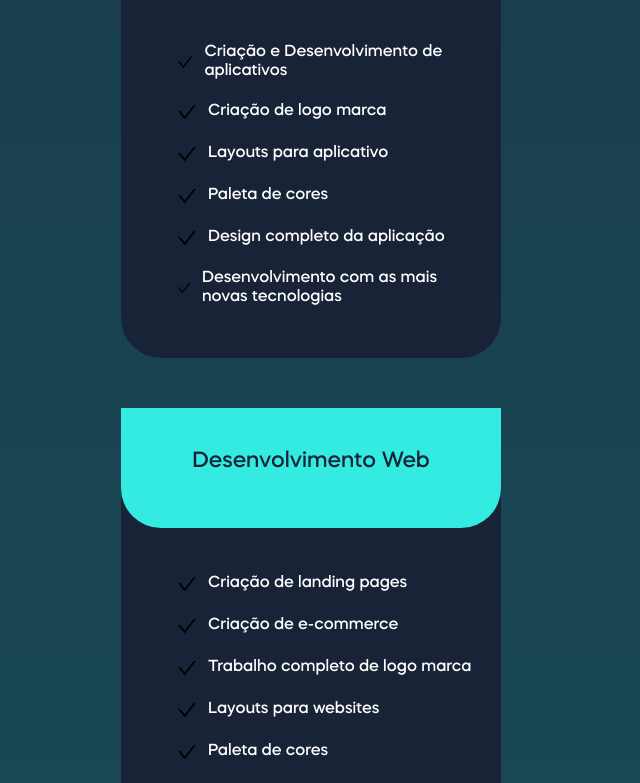
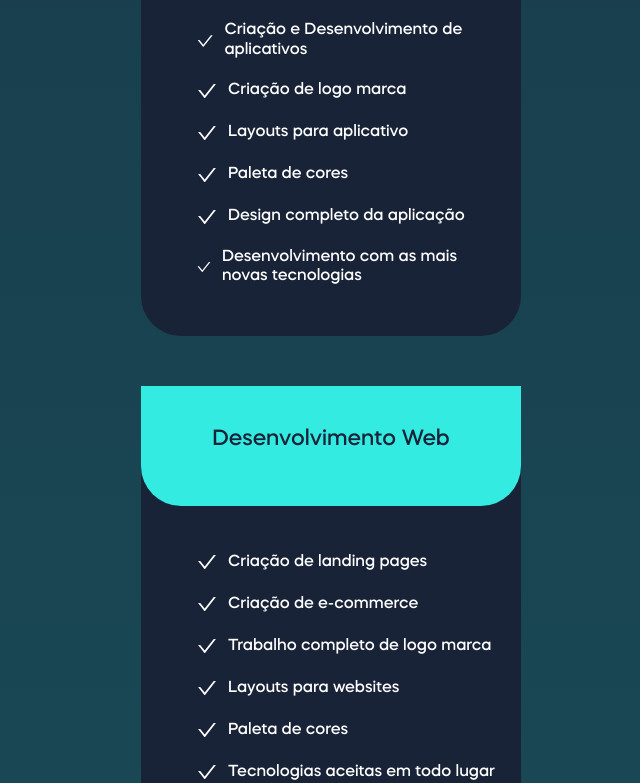
Before and after one commit to Devkelwin/portifolio, a Next.js app: page / in a window 1280 px wide. Shown: the part 2794-3577 px from the top of the page, without its empty margins (309-949 px from the left). Built offline with nearby package versions, Linux system fonts and the light colour scheme.

Commit message:
four commit

```diff
--- a/app/page.tsx
+++ b/app/page.tsx
@@ -83,7 +83,7 @@ export default function Home() {
 
       <header style={{ display: 'flex', alignItems: 'center', justifyContent: 'center', textAlign: 'center', paddingTop: '5%',paddingBottom:'5%' }}>
 <Section3 />
-      </header>
+    </header>
 
 
 
--- a/src/components/section3.tsx
+++ b/src/components/section3.tsx
@@ -3,8 +3,8 @@ import { AiOutlineCheck } from 'react-icons/ai'
 export default function Section3() {
 
   return (
-    <section style={{ justifyContent: 'center', padding: 20 }}>
-    <section style={{ background: "#182337", height: 480, width: 380, borderBottomLeftRadius:40,borderBottomRightRadius:40, marginTop: '3%',marginRight:40,maxWidth: '1224px'}}>
+    <section style={{ justifyContent: 'center' }}>
+    <section style={{ background: "#182337", height: 480, width: 380, borderBottomLeftRadius:40,borderBottomRightRadius:40, marginTop: '3%'}}>
 
         <section style={{ background: "#34ebe2", height: 120, width: 380,borderBottomLeftRadius:40,borderBottomRightRadius:40}} >
 
@@ -12,7 +12,7 @@ export default function Section3() {
         </section>
     <section style={{padding:25}}>
         <section style={{ display: 'flex', alignItems: 'center',marginTop:20,paddingLeft:30 }}>
-            <AiOutlineCheck size={22} style={{marginRight:10}}/>
+            <AiOutlineCheck size={22} style={{marginRight:10,color: 'white'}}/>
             <div>
               <h1 style={{ fontSize: 16, textAlign: 'left', margin: 0,fontFamily: 'Mazzard',color: 'white'  }}>Criação e Desenvolvimento de aplicativos</h1>
 
@@ -20,7 +20,7 @@ export default function Section3() {
           </section>
 
           <section style={{ display: 'flex', alignItems: 'center',marginTop:20,paddingLeft:30 }}>
-            <AiOutlineCheck size={22} style={{marginRight:10}}/>
+            <AiOutlineCheck size={22} style={{marginRight:10,color: 'white'}}/>
             <div>
               <h1 style={{ fontSize: 16, textAlign: 'left', margin: 0,fontFamily: 'Mazzard',color: 'white'  }}>Criação de logo marca</h1>
 
@@ -28,7 +28,7 @@ export default function Section3() {
           </section>
 
           <section style={{ display: 'flex', alignItems: 'center',marginTop:20,paddingLeft:30 }}>
-            <AiOutlineCheck size={22} style={{marginRight:10}}/>
+            <AiOutlineCheck size={22} style={{marginRight:10,color: 'white'}}/>
             <div>
               <h1 style={{ fontSize: 16, textAlign: 'left', margin: 0,fontFamily: 'Mazzard',color: 'white'  }}>Layouts para aplicativo</h1>
 
@@ -36,7 +36,7 @@ export default function Section3() {
           </section>
 
           <section style={{ display: 'flex', alignItems: 'center',marginTop:20,paddingLeft:30 }}>
-            <AiOutlineCheck size={22} style={{marginRight:10}}/>
+            <AiOutlineCheck size={22} style={{marginRight:10,color: 'white'}}/>
             <div>
               <h1 style={{ fontSize: 16, textAlign: 'left', margin: 0,fontFamily: 'Mazzard',color: 'white'  }}>Paleta de cores</h1>
 
@@ -45,7 +45,7 @@ export default function Section3() {
 
 
           <section style={{ display: 'flex', alignItems: 'center',marginTop:20,paddingLeft:30 }}>
-            <AiOutlineCheck size={22} style={{marginRight:10}}/>
+            <AiOutlineCheck size={22} style={{marginRight:10,color: 'white'}}/>
             <div>
               <h1 style={{ fontSize: 16, textAlign: 'left', margin: 0,fontFamily: 'Mazzard',color: 'white'  }}>Design completo da aplicação</h1>
 
@@ -53,7 +53,7 @@ export default function Section3() {
           </section>
 
           <section style={{ display: 'flex', alignItems: 'center',marginTop:20,paddingLeft:30 }}>
-            <AiOutlineCheck size={22} style={{marginRight:10}}/>
+            <AiOutlineCheck size={22} style={{marginRight:10,color: 'white'}}/>
             <div>
               <h1 style={{ fontSize: 16, textAlign: 'left', margin: 0,fontFamily: 'Mazzard',color: 'white'  }}>Desenvolvimento com as mais novas tecnologias</h1>
 
@@ -73,7 +73,7 @@ export default function Section3() {
         </section>
     <section style={{padding:25}}>
         <section style={{ display: 'flex', alignItems: 'center',marginTop:20,paddingLeft:30 }}>
-            <AiOutlineCheck size={22} style={{marginRight:10}}/>
+            <AiOutlineCheck size={22} style={{marginRight:10,color: 'white'}}/>
             <div>
               <h1 style={{ fontSize: 16, textAlign: 'left', margin: 0,fontFamily: 'Mazzard',color: 'white' }}>Criação de landing pages</h1>
 
@@ -81,7 +81,7 @@ export default function Section3() {
           </section>
 
           <section style={{ display: 'flex', alignItems: 'center',marginTop:20,paddingLeft:30 }}>
-            <AiOutlineCheck size={22} style={{marginRight:10}}/>
+            <AiOutlineCheck size={22} style={{marginRight:10,color: 'white'}}/>
             <div>
               <h1 style={{ fontSize: 16, textAlign: 'left', margin: 0,fontFamily: 'Mazzard',color: 'white'  }}>Criação de e-commerce</h1>
 
@@ -89,7 +89,7 @@ export default function Section3() {
           </section>
 
           <section style={{ display: 'flex', alignItems: 'center',marginTop:20,paddingLeft:30 }}>
-            <AiOutlineCheck size={22} style={{marginRight:10}}/>
+            <AiOutlineCheck size={22} style={{marginRight:10,color: 'white'}}/>
             <div>
               <h1 style={{ fontSize: 16, textAlign: 'left', margin: 0,fontFamily: 'Mazzard',color: 'white'  }}>Trabalho completo de logo marca</h1>
 
@@ -97,7 +97,7 @@ export default function Section3() {
           </section>
 
           <section style={{ display: 'flex', alignItems: 'center',marginTop:20,paddingLeft:30 }}>
-            <AiOutlineCheck size={22} style={{marginRight:10}}/>
+            <AiOutlineCheck size={22} style={{marginRight:10,color: 'white'}}/>
             <div>
               <h1 style={{ fontSize: 16, textAlign: 'left', margin: 0,fontFamily: 'Mazzard',color: 'white'  }}>Layouts para websites</h1>
 
@@ -106,7 +106,7 @@ export default function Section3() {
 
 
           <section style={{ display: 'flex', alignItems: 'center',marginTop:20,paddingLeft:30 }}>
-            <AiOutlineCheck size={22} style={{marginRight:10}}/>
+            <AiOutlineCheck size={22} style={{marginRight:10,color: 'white'}}/>
             <div>
               <h1 style={{ fontSize: 16, textAlign: 'left', margin: 0,fontFamily: 'Mazzard',color: 'white'  }}>Paleta de cores</h1>
 
@@ -114,7 +114,7 @@ export default function Section3() {
           </section>
 
           <section style={{ display: 'flex', alignItems: 'center',marginTop:20,paddingLeft:30 }}>
-            <AiOutlineCheck size={22} style={{marginRight:10}}/>
+            <AiOutlineCheck size={22} style={{marginRight:10,color: 'white'}}/>
             <div>
               <h1 style={{ fontSize: 16, textAlign: 'left', margin: 0,fontFamily: 'Mazzard',color: 'white'  }}>Tecnologias aceitas em todo lugar</h1>
 
```
